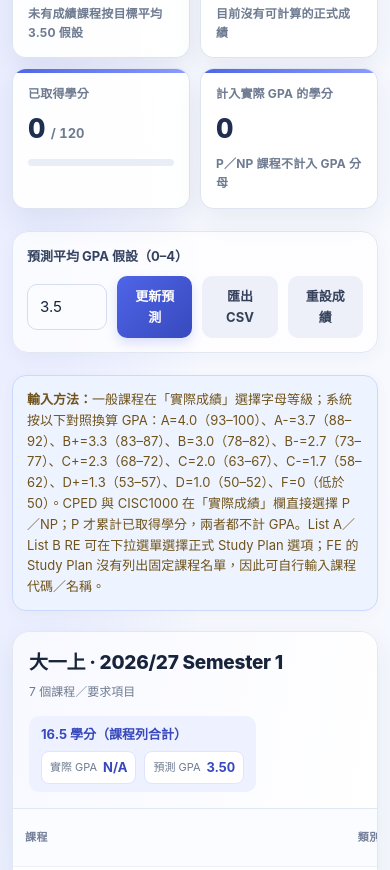
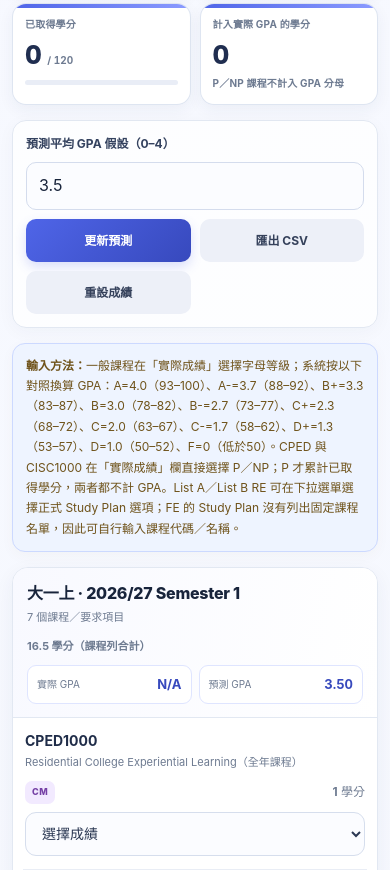
Before and after one commit to JerryCheang/UMGPACalculator, a plain HTML site: page index.html in a window 390 px wide. Shown: the part 376-1246 px from the top of the page. Drawn offline with Linux system fonts and the light colour scheme.

Commit message:
Add files via upload

```diff
--- a/index.html
+++ b/index.html
@@ -33,7 +33,62 @@ button{border:0;background:linear-gradient(135deg,var(--accent),var(--accent-dar
 select.grade{width:132px;max-width:100%;padding:9px 10px;border:1px solid #d6deed;border-radius:10px;background:#fff;color:#2b3853;font:inherit;font-size:13px;cursor:pointer}input.grade{width:86px;padding:7px;border:1px solid #cdd3df;border-radius:7px;font:inherit}.course-choice,.course-custom{max-width:100%;width:min(370px,100%);margin-top:9px;padding:10px 12px;border:1px solid #d6deed;border-radius:10px;background:#fff;color:#2b3853;font:inherit;font-size:13px}.course-custom{width:min(300px,100%)}
 .tag{display:inline-block;font-size:10px;letter-spacing:.5px;font-weight:850;padding:5px 9px;border-radius:7px;background:#eef1f7;color:#4a5870}.tag.pnp{background:#f2eaff;color:#7540a5}.tag.ge{background:#e6f7ef;color:#176548}.progress{height:7px;background:#e9edf6;border-radius:99px;overflow:hidden;margin-top:13px}.progress span{display:block;height:100%;background:linear-gradient(90deg,#4f65e8,#8c9aff);width:0;border-radius:99px;transition:width .3s}.foot{color:var(--muted);font-size:12px;line-height:1.8;margin-top:28px;padding:18px 20px;background:rgba(255,255,255,.65);border:1px solid var(--line);border-radius:14px}
 @media(max-width:900px){.cards{grid-template-columns:repeat(2,minmax(0,1fr))}main{padding:26px 16px 44px}}
-@media(max-width:600px){main{padding:22px 12px 36px}h1{font-size:29px}.cards{gap:10px}.card{padding:15px;border-radius:14px}.metric{font-size:27px}.semhead{align-items:flex-start;flex-direction:column;padding:16px}.sem-summary{align-items:flex-start}.sem-gpas{justify-content:flex-start}.controls{padding:14px}.controls label{width:100%}.controls input{flex:1;min-width:80px}.controls button{flex:1}.notice{padding:13px 14px;font-size:13px}th,td{padding:11px 12px}}
+@media(max-width:600px){
+  :root{--radius:16px}
+  body{font-size:14px;background:linear-gradient(180deg,#f7f9ff 0%,#f1f4fb 100%)}
+  main{padding:calc(18px + env(safe-area-inset-top)) 12px calc(28px + env(safe-area-inset-bottom))}
+  h1{font-size:27px;letter-spacing:-.8px;line-height:1.18;margin-bottom:8px}
+  h1:before{font-size:10px;letter-spacing:2.4px;margin-bottom:9px}
+  .sub{font-size:12px;line-height:1.55;margin-bottom:16px}
+  .notice{padding:12px 13px;font-size:12px;line-height:1.7;border-radius:13px;margin:13px 0 15px}
+  .cards{grid-template-columns:repeat(2,minmax(0,1fr));gap:9px;margin:15px 0}
+  .card{padding:13px 12px;border-radius:14px;box-shadow:0 5px 16px rgba(31,48,91,.055)}
+  .label{font-size:10px;line-height:1.45}
+  .metric{font-size:26px;letter-spacing:-.8px;margin:7px 0 5px;overflow-wrap:anywhere}
+  .metric small{font-size:10px}
+  .progress{height:5px;margin-top:9px}
+  .controls{display:grid;grid-template-columns:minmax(0,1fr) minmax(0,1fr);gap:9px;padding:13px;margin:15px 0;border-radius:14px}
+  .controls label{grid-column:1/-1;width:auto;font-size:12px}
+  .controls input{grid-column:1/-1;width:100%;min-width:0;min-height:43px;font-size:16px}
+  .controls button{width:100%;min-height:43px;padding:10px 8px;font-size:12px;white-space:normal}
+  .semester{margin:13px 0;border-radius:16px;box-shadow:0 6px 20px rgba(31,48,91,.055)}
+  .semhead{display:block;padding:15px 14px 13px}
+  .semhead h2{font-size:16px;line-height:1.35}
+  .semhead p{font-size:11px}
+  .semhead>div:last-child{font-size:11px;padding:0;background:transparent;border-radius:0;color:var(--muted)}
+  .sem-summary{align-items:stretch;gap:9px;margin-top:12px}
+  .sem-gpas{display:grid;grid-template-columns:repeat(2,minmax(0,1fr));gap:7px}
+  .sem-gpas span{justify-content:space-between;white-space:normal;padding:8px 9px;border-radius:9px;font-size:10px;gap:4px}
+  .sem-gpas b{font-size:13px}
+  .scroll{overflow:visible}
+  table{width:100%;min-width:0;border-spacing:0;table-layout:fixed}
+  thead{display:none}
+  tbody{display:block;padding:0 10px 8px}
+  tbody tr{display:grid;grid-template-columns:minmax(0,1fr) auto;grid-template-areas:"course course" "type credits" "grade grade";gap:8px 10px;padding:13px 2px;border-bottom:1px solid #e9edf5;background:transparent!important}
+  tbody tr:last-child{border-bottom:0}
+  td{display:block;min-width:0;padding:0;border:0;vertical-align:top}
+  td:nth-child(1){grid-area:course}
+  td:nth-child(2){grid-area:type;align-self:center}
+  td:nth-child(3){grid-area:credits;align-self:center;text-align:right;font-size:12px;color:var(--muted);font-weight:700}
+  td:nth-child(4){grid-area:grade}
+  td:nth-child(3):after{content:' 學分';font-weight:500;color:var(--muted)}
+  .course{font-size:14px;line-height:1.4;overflow-wrap:anywhere}
+  .detail{font-size:11px;line-height:1.55;margin-top:4px;overflow-wrap:anywhere}
+  .tag{font-size:9px;padding:4px 7px}
+  select.grade{display:block;width:100%;min-height:44px;padding:10px 12px;font-size:14px;border-radius:11px;background-color:#fbfcff}
+  .course-choice,.course-custom{display:block;width:100%;max-width:100%;min-height:44px;margin-top:8px;padding:10px;font-size:13px}
+  .credits{text-align:right;white-space:nowrap}
+  .foot{font-size:11px;padding:14px;line-height:1.75;margin-top:20px}
+}
+@media(max-width:360px){
+  main{padding-left:9px;padding-right:9px}
+  h1{font-size:24px}
+  .card{padding:11px 10px}
+  .metric{font-size:23px}
+  .semhead{padding:13px 11px}
+  .sem-gpas span{font-size:9px;padding:7px}
+  tbody{padding-left:8px;padding-right:8px}
+}
 @media(prefers-reduced-motion:reduce){html{scroll-behavior:auto}*,*:before,*:after{transition:none!important}}
 </style>
 </head>
```
